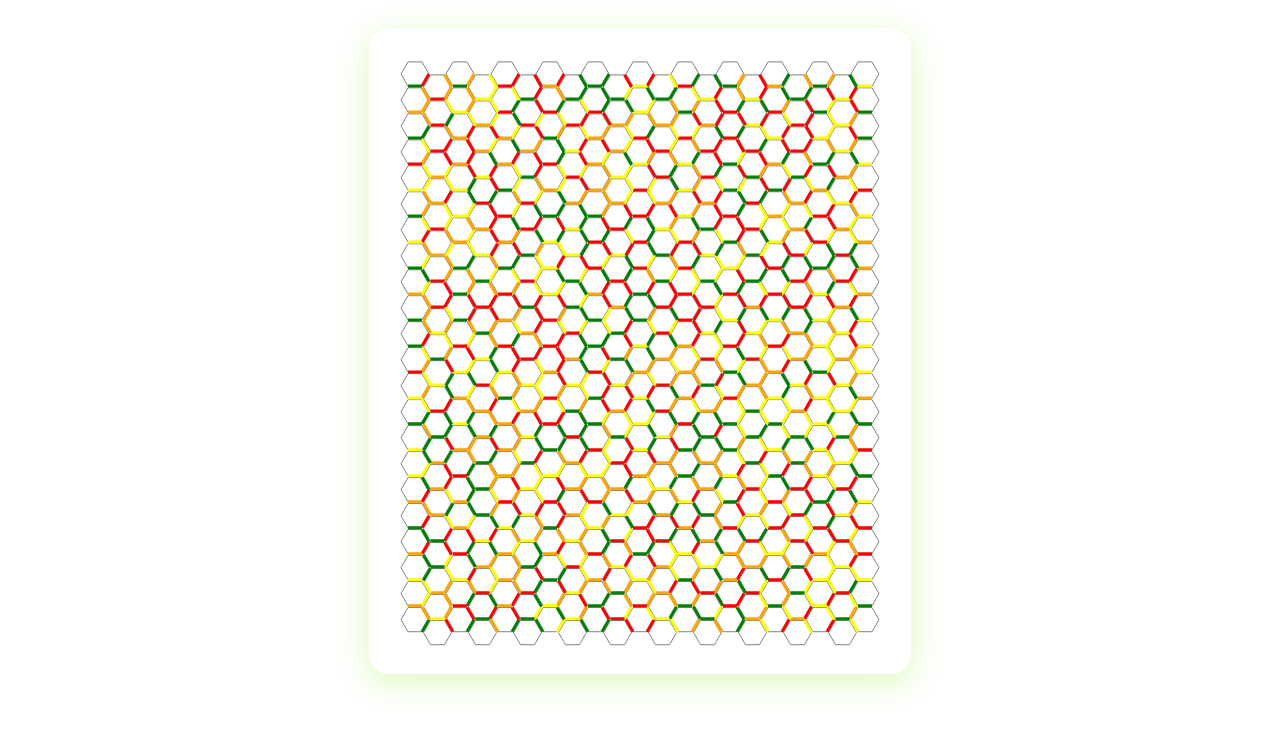
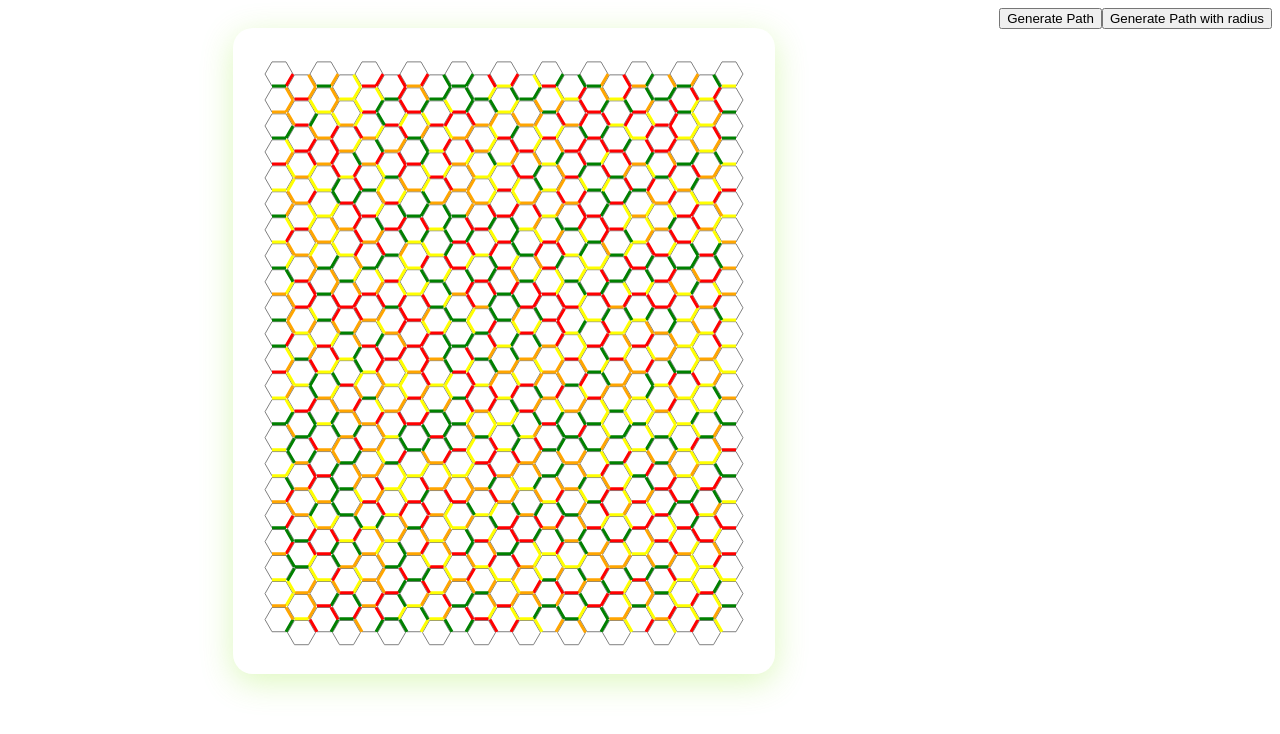
Before and after one commit to harsh10tech/visualizer-dsa, an Angular app: page / in a window 1280 px wide. Shown: the top 734 px of the page. Built offline with nearby package versions, Linux system fonts and the light colour scheme.

Commit message:
pathfinder done

```diff
--- /dev/null
+++ b/src/app/constants/path-finder-constants.ts
@@ -0,0 +1,8 @@
+export class PathFinderConstants {
+  static HEX_SIZE: number = 0;
+  static HEX_HEIGHT: number = 0;
+  static HEX_WIDTH: number = 0;
+  static HEX_RADIUS: number = 5;
+  static ROWS: number = 0;
+  static COLS: number = 0;
+}
--- a/src/app/models/data-structures/heap.ts
+++ b/src/app/models/data-structures/heap.ts
@@ -12,7 +12,7 @@ export class Heap<T> {
       this.heapSize = 1;
     }
     this.compare = compare;
-    this.buildHeap;
+    this.buildHeap();
   }
 
   private buildHeap(): void {
@@ -60,6 +60,12 @@ export class Heap<T> {
     return this.heapSize > 0 ? this.heap[0] : -1;
   }
 
+  public push(node : T):void{
+    this.heap.push(node);
+    this.heapSize++;
+    this.__shiftUp(this.heapSize-1)
+  }
+
   public pop(): any {
     const top = this.heap[0];
     this.__swap(0, this.heapSize - 1);
@@ -73,6 +79,10 @@ export class Heap<T> {
     return this.heapSize;
   };
 
+  public isEmpty():boolean{
+    return this.heapSize === 0;
+  }
+
   private __swap(i: number, j: number) {
     const temp = this.heap[i];
     this.heap[i] = this.heap[j];
--- a/src/app/path-finder/path-finder.component.html
+++ b/src/app/path-finder/path-finder.component.html
@@ -1,5 +1,14 @@
 <div class="main">
   <div class="hexContainer">
-    <canvas #hexCanvas (click)="onHexClick($event)" width="500" height="600"></canvas>
+    <canvas
+      #hexCanvas
+      (click)="onHexClick($event)"
+      width="500"
+      height="600"
+    ></canvas>
+  </div>
+  <div>
+    <button (click)="findPath()">Generate Path</button>
+    <button (click)="findPathRadius()">Generate Path with radius</button>
   </div>
 </div>
--- a/src/app/path-finder/path-finder.component.ts
+++ b/src/app/path-finder/path-finder.component.ts
@@ -8,6 +8,8 @@ import {
 import { Point } from '../models/cordinates/Points/point';
 import { HexagonCordinate } from '../models/cordinates/hexagon/hexagon-cordinate';
 import { Hexagon, typeOfTraffic } from '../models/shapes/hexagon';
+import { PathFinderConstants as constants } from '../constants/path-finder-constants';
+import { Heap } from '../models/data-structures/heap';
 
 @Component({
   selector: 'app-path-finder',
@@ -36,6 +38,9 @@ export class PathFinderComponent {
     this.HEX_SIZE = 15;
     this.HEX_WIDTH = this.HEX_SIZE * 2;
     this.HEX_HEIGHT = this.HEX_SIZE * Math.sqrt(3);
+    constants.HEX_SIZE = 15;
+    constants.HEX_WIDTH = constants.HEX_SIZE * 2;
+    constants.HEX_HEIGHT = constants.HEX_SIZE * Math.sqrt(3);
   }
 
   public ngAfterViewInit(): void {
@@ -67,9 +72,9 @@ export class PathFinderComponent {
   private getHexCenter(row: number, col: number): Point {
     const x = col * this.HEX_WIDTH * 0.75 + this.HEX_SIZE + 10;
     const y =
-      row * this.HEX_HEIGHT +
-      (col % 2) * this.HEX_HEIGHT * 0.5 +
-      this.HEX_SIZE +
+      row * constants.HEX_HEIGHT +
+      (col % 2) * constants.HEX_HEIGHT * 0.5 +
+      constants.HEX_SIZE +
       10;
     return new Point(x, y);
   }
@@ -127,6 +132,7 @@ export class PathFinderComponent {
     }
     this.populateNeighbors();
     console.log(
+      'Details: ',
       Math.floor(this.ROWS) * Math.floor(this.COLS),
       this.hexaCordinates.length,
       this.centers.length
@@ -139,19 +145,9 @@ export class PathFinderComponent {
       const px = currCenter.x + Math.sqrt(3) * this.HEX_SIZE * Math.cos(angle);
       const py = currCenter.y + Math.sqrt(3) * this.HEX_SIZE * Math.sin(angle);
       const newPoint = new Point(px, py);
-      // const hex = this.getHexaCordinates(newPoint);
-      // if(hex){
-      //   const newHex = this.getCenter(hex);
-      //   if(newHex)console.log(newHex.x-newPoint.x , newHex.y-newPoint.y);
-      // }
-      // console.log(newPoint);
       const neighbor = this.hexagons.get(newPoint.asKey());
       const current = this.hexagons.get(currCenter.asKey());
-      // console.log("neighbor");
-      // console.log(neighbor,current);
-      // console.log("be")
       if (neighbor && current) {
-        // if(hex)this.colorHexagon(hex,'blue');
         current.neighbors[i] = neighbor;
       }
     }
@@ -273,6 +269,7 @@ export class PathFinderComponent {
       });
     }
   }
+
   @HostListener('mouseleave', ['$event.target'])
   resetHover(target: HTMLElement): void {
     const allHexagons =
@@ -317,7 +314,8 @@ export class PathFinderComponent {
     }
     return null;
   }
-  onHexClick(event: MouseEvent): void {
+
+  public onHexClick(event: MouseEvent): void {
     const canvasBox = this.canvas.getBoundingClientRect();
     const adjustX = this.canvas.width / canvasBox.width;
     const adjustY = this.canvas.height / canvasBox.height;
@@ -346,8 +344,8 @@ export class PathFinderComponent {
 
   private resetAllHexagons() {
     if (this.startHex) {
-      // this.resetHex(this.startHex);
-      this.startHex = null;
+      // this.startHex = null;
+      // this.destinationHex = null;
     }
   }
   private setHexAsdestination(hex: Hexagon): void {
@@ -363,4 +361,185 @@ export class PathFinderComponent {
     this.renderer.setProperty(hex, 'innerText', '');
   }
   //#endregion
+
+  //#region path calculation
+  private comp: (a: [string, number], b: [string, number]) => boolean = (
+    a,
+    b
+  ) => a[1] < b[1];
+
+  public async findPath(): Promise<void> {
+    var dist: Map<string, number> = new Map();
+    var parent: Map<string, string> = new Map();
+    var pq = new Heap<[string, number]>(undefined, this.comp);
+    let destinationHexCenter: string;
+    this.centers.forEach((c) => {
+      dist.set(c.asKey(), Infinity);
+      parent.set(c.asKey(), c.asKey());
+    });
+    if (this.startHex && this.destinationHex) {
+      dist.set(this.startHex.center.asKey(), 0);
+      pq.push([this.startHex.center.asKey(), 0]);
+      destinationHexCenter = this.destinationHex.center.asKey();
+    } else return;
+
+    while (!pq.isEmpty()) {
+      const node = pq.top();
+      const currCenter = node[0];
+      const dis = node[1];
+      if (dis === -1) return;
+      pq.pop();
+      const currDestDis = dist.get(destinationHexCenter);
+      if (currDestDis && dis > currDestDis) break;
+      const hexagon = this.hexagons.get(currCenter);
+      if (!hexagon) return;
+      // this.colorHexagon(hexagon.cordidates, 'rgba(204, 189, 193, 0.99)');
+      for (let i = 0; i < 6; i++) {
+        const neighbor = hexagon.neighbors[i];
+        if (!neighbor || !neighbor.visit) continue;
+        const neighborTraffic = hexagon.traffic[i];
+        const neighborCenter = neighbor.center.asKey();
+        if (neighborCenter != destinationHexCenter)
+          this.colorHexagon(neighbor.cordidates, 'rgba(210, 233, 127, 0.44)');
+        const trafficWeight =
+          neighborTraffic === typeOfTraffic[3]
+            ? Infinity
+            : typeOfTraffic[neighborTraffic as keyof typeof typeOfTraffic] + 1;
+
+        const currDis = dist.get(neighborCenter);
+        if (currDis && dis + trafficWeight < currDis) {
+          dist.set(neighborCenter, dis + trafficWeight);
+          pq.push([neighborCenter, dis + trafficWeight]);
+          parent.set(neighborCenter, currCenter);
+        }
+        if (neighborCenter != destinationHexCenter) {
+          await this.sleep(250);
+          this.colorHexagon(neighbor.cordidates, 'rgba(191, 220, 221, 0.14)');
+        }
+        neighbor.visit = false;
+      }
+      // this.colorHexagon(hexagon.cordidates, 'white');
+      hexagon.visit = false;
+    }
+    this.colorHexagon(this.destinationHex.cordidates, 'green');
+    if (
+      !dist.get(destinationHexCenter) ||
+      dist.get(destinationHexCenter) === Infinity
+    ) {
+      console.log('Path not possible');
+      return;
+    }
+    var path: Array<Hexagon> = [];
+    var tempNode = destinationHexCenter;
+    while (parent.get(tempNode) != tempNode) {
+      const tempHex = this.hexagons.get(tempNode);
+      if (!tempHex) return;
+      path.push(tempHex);
+      tempNode = parent.get(tempHex.center.asKey()) ?? '';
+    }
+    path.reverse();
+    path.pop();
+    path.forEach((p) =>
+      this.colorHexagon(p.cordidates, 'rgba(106, 233, 178, 0.99)')
+    );
+  }
+
+  private comprad: (
+    a: [string, number, number],
+    b: [string, number, number]
+  ) => boolean = (a, b) => a[1] < b[1] || (a[1] === b[1] && a[2] < b[2]);
+
+  private getManhattanDistance(source: Point, target: Point): number {
+    return Math.abs(source.x - target.x) + Math.abs(source.y - target.y);
+  }
+
+  public async findPathRadius(): Promise<void> {
+    var dist: Map<string, number> = new Map();
+    var parent: Map<string, string> = new Map();
+    var pq = new Heap<[string, number, number]>(undefined, this.comprad);
+    let destinationHexCenter: string;
+    this.centers.forEach((c) => {
+      dist.set(c.asKey(), Infinity);
+      parent.set(c.asKey(), c.asKey());
+    });
+    if (this.startHex && this.destinationHex) {
+      dist.set(this.startHex.center.asKey(), 0);
+      pq.push([
+        this.startHex.center.asKey(),
+        0,
+        this.getManhattanDistance(this.startHex.center, this.destinationHex.center),
+      ]);
+      destinationHexCenter = this.destinationHex.center.asKey();
+    } else return;
+
+    while (!pq.isEmpty()) {
+      const node = pq.top();
+      const currCenter = node[0];
+      const dis = node[1];
+      if (dis === -1) return;
+      pq.pop();
+      const currDestDis = dist.get(destinationHexCenter);
+      if (currDestDis && dis > currDestDis) break;
+      const hexagon = this.hexagons.get(currCenter);
+      if (!hexagon) return;
+      // this.colorHexagon(hexagon.cordidates, 'rgba(204, 189, 193, 0.99)');
+      for (let i = 0; i < 6; i++) {
+        const neighbor = hexagon.neighbors[i];
+        if (!neighbor || !neighbor.visit) continue;
+        const neighborTraffic = hexagon.traffic[i];
+        const neighborCenter = neighbor.center.asKey();
+        if (neighborCenter != destinationHexCenter)
+          this.colorHexagon(neighbor.cordidates, 'rgba(119, 233, 66, 0.12)');
+        const trafficWeight =
+          neighborTraffic === typeOfTraffic[3]
+            ? Infinity
+            : typeOfTraffic[neighborTraffic as keyof typeof typeOfTraffic] + 1;
+
+        const currDis = dist.get(neighborCenter);
+        if (currDis && dis + trafficWeight < currDis) {
+          dist.set(neighborCenter, dis + trafficWeight);
+          pq.push([
+            neighborCenter,
+            dis + trafficWeight,
+            this.getManhattanDistance(neighbor.center, this.destinationHex.center),
+          ]);
+          parent.set(neighborCenter, currCenter);
+        }
+        if (neighborCenter != destinationHexCenter) {
+          await this.sleep(50);
+          this.colorHexagon(neighbor.cordidates, 'rgba(191, 220, 221, 0.14)');
+        }
+        neighbor.visit = false;
+      }
+      // this.colorHexagon(hexagon.cordidates, 'white');
+      hexagon.visit = false;
+    }
+    this.colorHexagon(this.destinationHex.cordidates, 'green');
+    if (
+      !dist.get(destinationHexCenter) ||
+      dist.get(destinationHexCenter) === Infinity
+    ) {
+      console.log('Path not possible');
+      return;
+    }
+    var path: Array<Hexagon> = [];
+    var tempNode = destinationHexCenter;
+    while (parent.get(tempNode) != tempNode) {
+      const tempHex = this.hexagons.get(tempNode);
+      if (!tempHex) return;
+      path.push(tempHex);
+      tempNode = parent.get(tempHex.center.asKey()) ?? '';
+    }
+    path.reverse();
+    path.pop();
+    path.forEach((p) =>
+      this.colorHexagon(p.cordidates, 'rgba(50, 53, 241, 0.51)')
+    );
+  }
+
+  private sleep(ms: number): Promise<void> {
+    return new Promise((resolve) => setTimeout(resolve, ms));
+  }
+
+  //#endregion
 }
```
Also changed, not shown: src/app/services/path-finder.service.ts (added, +39 -0 lines), src/app/models/shapes/hexagon.ts (line endings or trailing spaces), 1 other file (tests, documents, lock files or other folders).
